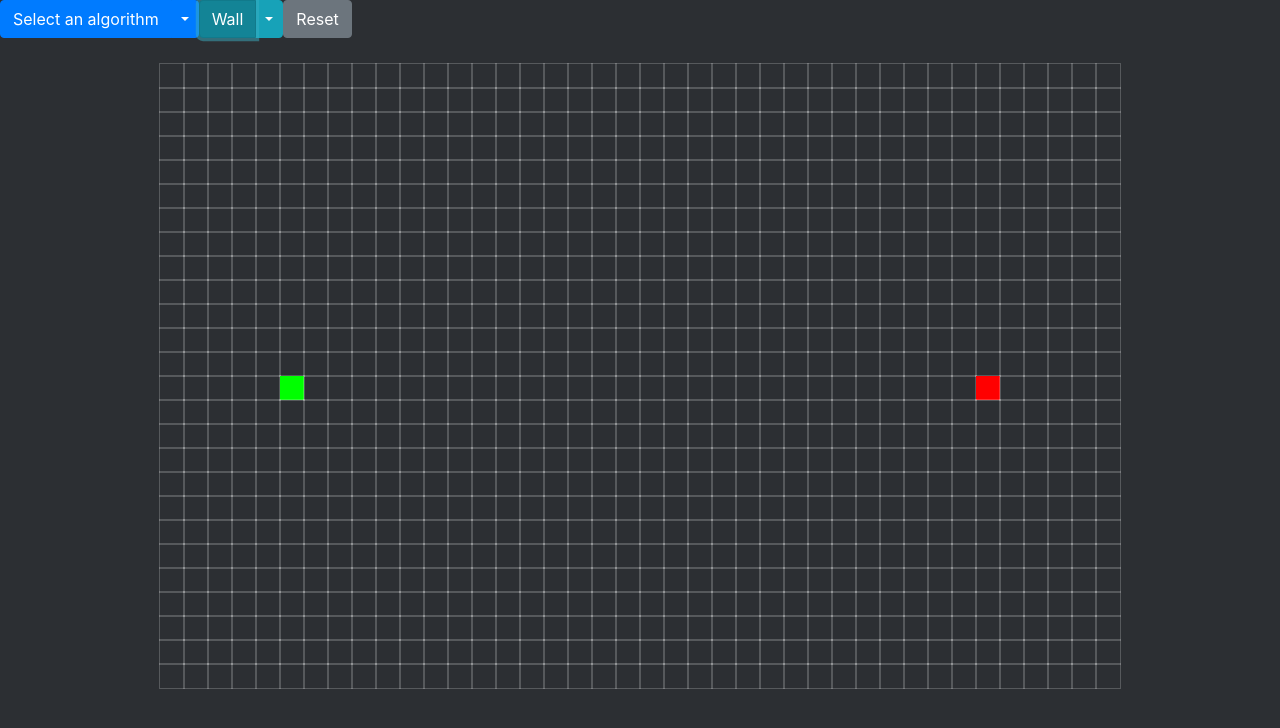
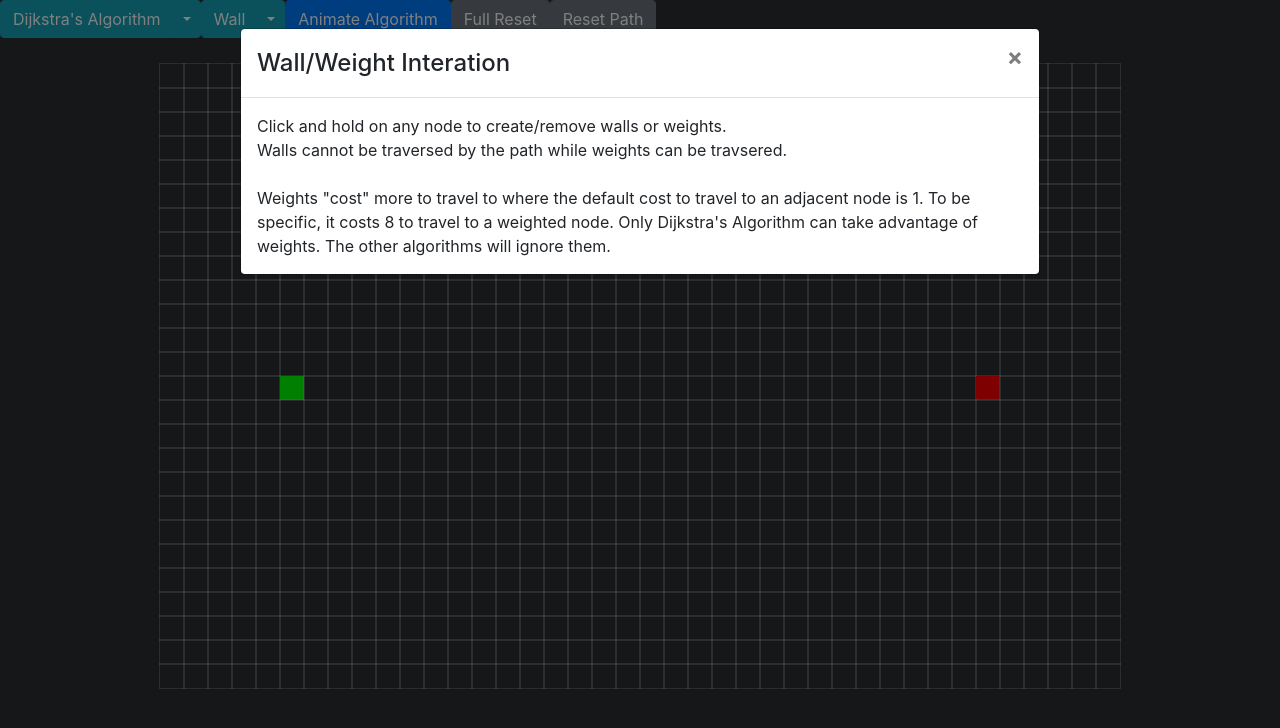
Before and after one commit to Zephyrx23/pathfinding-visualizer, a React (Create React App) app: page / in a window 1280 px wide. Both pictures are taken after a click on the button "Wall". Shown: the top 728 px of the page. Built offline with nearby package versions, Linux system fonts and the light colour scheme.

Commit message:
Add reset path, separate animate functionality and add info modals

```diff
--- a/src/App.js
+++ b/src/App.js
@@ -5,8 +5,8 @@ import breadthFirstSearch from './algorithms/breadthFirstSearch.js'
 import dijkstra from './algorithms/dijkstra.js'
 import Button from 'react-bootstrap/Button'
 import SplitButton from 'react-bootstrap/SplitButton'
-import DropdownButton from 'react-bootstrap/DropdownButton'
 import Dropdown from 'react-bootstrap/Dropdown'
+import Modal from 'react-bootstrap/Modal'
 import './components/Node.css'
 import './App.css'
 
@@ -19,8 +19,10 @@ const App = () => {
     const [ grid, setGrid ]                 = useState(initializeGrid())
     const [ mousePressed, setMousePressed ] = useState(false)
     const [ isAnimating, setIsAnimating ]   = useState(false)
-    const [ algo, setAlgo ]                 = useState("Select an algorithm")
+    const [ algo, setAlgo ]                 = useState("Dijkstra's Algorithm")
     const [ clickType, setClickType ]       = useState("Wall")
+    const [ showAlgoInfo, setShowAlgoInfo ] = useState(false)
+    const [ showTypeInfo, setShowTypeInfo ] = useState(false)
     let tempGrid = grid
 
     const handleMouseUp = () => {
@@ -99,7 +101,7 @@ const App = () => {
 
     const calculateAlgo = (algorithm) => {
         setIsAnimating(true)
-        resetGridWithWalls()
+        resetAnimatedGrid()
         switch (algorithm) {
             case "Depth First Search":
                 calculateDFS()
@@ -129,7 +131,7 @@ const App = () => {
         }
     }
 
-    const resetGridWithWalls = () => {
+    const resetAnimatedGrid = () => {
         for (let row = 0; row < COL_SIZE; row++) {
             for (let col = 0; col < ROW_SIZE; col++) {
                 const classType = document.getElementById(`${row}-${col}`).className;
@@ -144,10 +146,10 @@ const App = () => {
     return (
         <>
         <SplitButton
-          variant="primary"
+          variant="info"
           title={isAnimating ? "In Progress..." : algo}
           disabled={isAnimating}
-          onClick={() => calculateAlgo(algo)}
+          onClick={() => setShowAlgoInfo(true)}
         >
             <Dropdown.Item eventKey="1" onClick={() => setAlgo("Depth First Search")}>
                 Depth First Search
@@ -159,10 +161,21 @@ const App = () => {
                 Dijkstra's Algorithm
             </Dropdown.Item>
         </SplitButton>
+        <Modal size="lg" show={showAlgoInfo} onHide={() => setShowAlgoInfo(false)}>
+            <Modal.Header closeButton>
+            <Modal.Title>Algorithms</Modal.Title>
+            </Modal.Header>
+            <Modal.Body>Select an pathfinding algorithm from the dropdown. <br /><br />
+                Note that unweighted algorithms (Depth First Search, Breadth First Search) will not take into account any weights placed on the field.<br /><br />
+                Weighted algorithms have a cost of 1 to travel to any adjacent node and a cost 8 to travel to a weighted one.
+                These will calculate the shortest path to get to the target, minimizing the total cost to get there.
+            </Modal.Body>
+        </Modal>
         <SplitButton
           variant="info"
           title={clickType}
           disabled={isAnimating}
+          onClick={() => setShowTypeInfo(true)}
         >
             <Dropdown.Item eventKey="1" onClick={() => setClickType("Wall")}>
                 Wall
@@ -171,7 +184,20 @@ const App = () => {
                 Weight
             </Dropdown.Item>
         </SplitButton>
-        <Button variant="secondary" onClick={resetGrid} disabled={isAnimating}>Reset</Button>
+        <Modal size="lg" show={showTypeInfo} onHide={() => setShowTypeInfo(false)}>
+            <Modal.Header closeButton>
+            <Modal.Title>Wall/Weight Interation</Modal.Title>
+            </Modal.Header>
+            <Modal.Body>Click and hold on any node to create/remove walls or weights. <br />
+                Walls cannot be traversed by the path while weights can be travsered. <br /><br />
+                Weights "cost" more to travel to where the default cost to travel to an adjacent node is 1.
+                To be specific, it costs 8 to travel to a weighted node.
+                Only Dijkstra's Algorithm can take advantage of weights. The other algorithms will ignore them.
+            </Modal.Body>
+        </Modal>
+        <Button variant="primary" onClick={() => calculateAlgo(algo)} disabled={isAnimating}>Animate Algorithm</Button>
+        <Button variant="secondary" onClick={resetGrid} disabled={isAnimating}>Full Reset</Button>
+        <Button variant="secondary" onClick={resetAnimatedGrid} disabled={isAnimating}>Reset Path</Button>
         <div className="App" onMouseLeave={handleMouseUp}>
             <Grid
                 grid={tempGrid}
--- a/src/components/Node.js
+++ b/src/components/Node.js
@@ -41,7 +41,7 @@ const Node = ({row, col, grid, setGrid, mousePressed, setMousePressed, clickType
         if (nodeType !== "START" && nodeType !== "TARGET") {
             const newType = nodeType === "WEIGHT" ? "NODE" : "WEIGHT"
             grid[row][col].type = newType
-            grid[row][col].weight = newType === "WEIGHT" ? 4 : 1
+            grid[row][col].weight = newType === "WEIGHT" ? 8 : 1
             setType(newType)
         }
     }
```
Also changed, not shown: package.json (+13 -4 lines), 1 other file (tests, documents, lock files or other folders).
